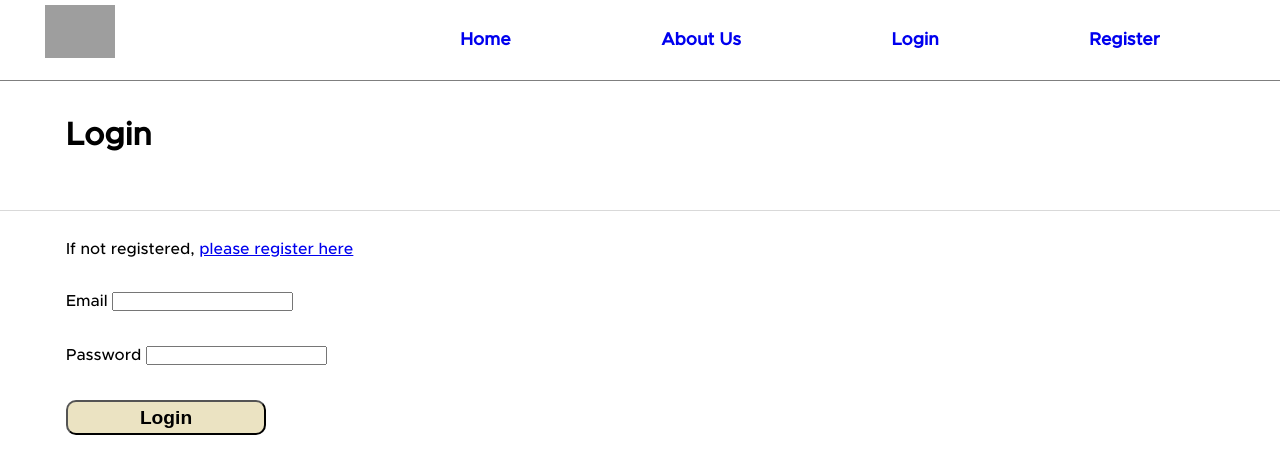
After one commit to ferneiva/neivaBEndProject, a PHP site: template views/login.php in a window 1280 px wide. The commit adds this page. Shown: the top 474 px of the page. Run offline with PHP 8.4, Linux system fonts and the light colour scheme; the template is opened without the code that fills it, so the values that code supplies are empty; some libraries are stand-ins or nearby versions; grey boxes are pictures that could not be loaded.

Commit message:
login & logout done

```diff
--- a/models/reviews.php
+++ b/models/reviews.php
@@ -25,7 +25,7 @@ class Reviews extends Base
 
 		return $query->fetchAll();
 	}
-	public function getReviewsByUserReviewd($user_id) {
+	public function getReviewsByUserReviewed($user_id) {
 
 		$query = $this->db->prepare("
 		SELECT
@@ -45,7 +45,9 @@ class Reviews extends Base
 		WHERE reviews_users.user_id = ?
 		");
 
-		$query->execute();
+		$query->execute(
+			$user_id
+		);
 
 		return $query->fetchAll();
 	}
--- a/styles/general.css
+++ b/styles/general.css
@@ -18,6 +18,9 @@ body{
     font-family: Helvetica,Arial,sans-serif;
     font-family: helpFont;
 }
+ul{
+    list-style: none;
+}
 a{
     border-radius: 8px;
     text-decoration: none;
@@ -35,3 +38,31 @@ main{
     font-size: 1.7rem;
     font-weight:900;
 }
+.general-button{
+    margin-top: 20px;
+    margin-bottom: 40px;
+}
+
+.general-button button{
+    width: 200px;
+    height: 35px;
+    font-size: 1.2rem;
+    font-weight: 700;
+    background-color: rgba(216, 202, 139, 0.52);
+    border-radius: 10px;
+}
+.link {
+    text-decoration: underline;
+}
+.alert{
+    width: 330px;
+    height: 20px;
+    text-align: center;
+    padding: 8px 0;
+    line-height: 20px;
+    color: white;
+    font-weight: 500;
+    background-color: red;
+    border-radius: 5px;
+
+}
--- /dev/null
+++ b/styles/login.css
@@ -0,0 +1,17 @@
+.login-header{
+    width: 100%;
+    height:90px;
+
+    margin-bottom: 30px;
+    border-bottom: 1px solid rgba(0, 0, 0, 0.15);
+}
+.login-header h1{
+    margin-left: 66px;
+}
+.login-bin{
+    margin-left: 66px;
+    max-width: 350px;
+}
+.login-bin p, .login-bin div{
+    margin-bottom: 35px;
+}
--- /dev/null
+++ b/views/login.php
@@ -0,0 +1,48 @@
+<!DOCTYPE html>
+<html lang="en">
+<head>
+    <meta charset="UTF-8">
+    <meta name="viewport" content="width=device-width, initial-scale=1.0">
+    <meta name="author" content="Fernando Neiva">
+    <meta http-equiv="X-UA-Compatible" content="IE=edge">
+    <link rel="stylesheet" href="/styles/general.css">
+    <link rel="stylesheet" href="/styles/header.css">
+    <link rel="stylesheet" href="/styles/login.css">
+    <title>Log in to your account</title>
+</head>
+<body>
+<?php require ("templates/header.php"); ?>
+<main>
+    <div class="login-header">
+        <h1>Login</h1>
+    </div>
+<div class="login-bin">
+    <?php
+    if(isset($message)){
+        echo '<p class="alert" role="alert">' .$message. '</p>';
+
+    }
+    ?>
+        <p>If not registered, <a class="link" href="<?= ROOT ?>/register/">please register here</a></p>
+        <form method="post" action="<?= ROOT ?>/login/">
+            <div>
+                <label>
+                    Email
+                    <input type="email" name="email" required>
+                <label>
+            </div>
+            <div>
+                <label>
+                    Password
+                    <input type="password" name="password" required minlenght="8" maxlength="1000">
+
+                <label>
+            </div>
+            <div class="general-button">
+                <button type="submit" name="send">Login</button>
+            </div>
+        </form>
+    </div>
+</main>
+</body>
+</html>
--- a/views/register.php
+++ b/views/register.php
@@ -18,7 +18,7 @@
         <div class="register-header-bin">
             <h1>Create account, choose Client or Helper</h1>
 
-            <p class="register">[If registered, <a href="<?= ROOT ?>/login/">log in here]</a></p>
+            <p class="register">[If registered, <a class="link" href="<?= ROOT ?>/login/">log in here]</a></p>
         </div>
     </section>
     <section class="container-form-register">
@@ -136,7 +136,7 @@
                 I agree with terms and conditions
             </label>
             </div>
-            <div class="register-button">
+            <div class="general-button">
                 <button type="submit" name="send">Submit</button>
             </div>
         </form>
```
Also changed, not shown: controllers/login.php (added, +35 -0 lines), controllers/register.php (+5 -2 lines), controllers/user.php (+9 -0 lines), models/users.php (+12 -3 lines), styles/register.css (+0 -12 lines), styles/user.css (+12 -1 lines), views/user.php (+18 -7 lines), 1 other file.
